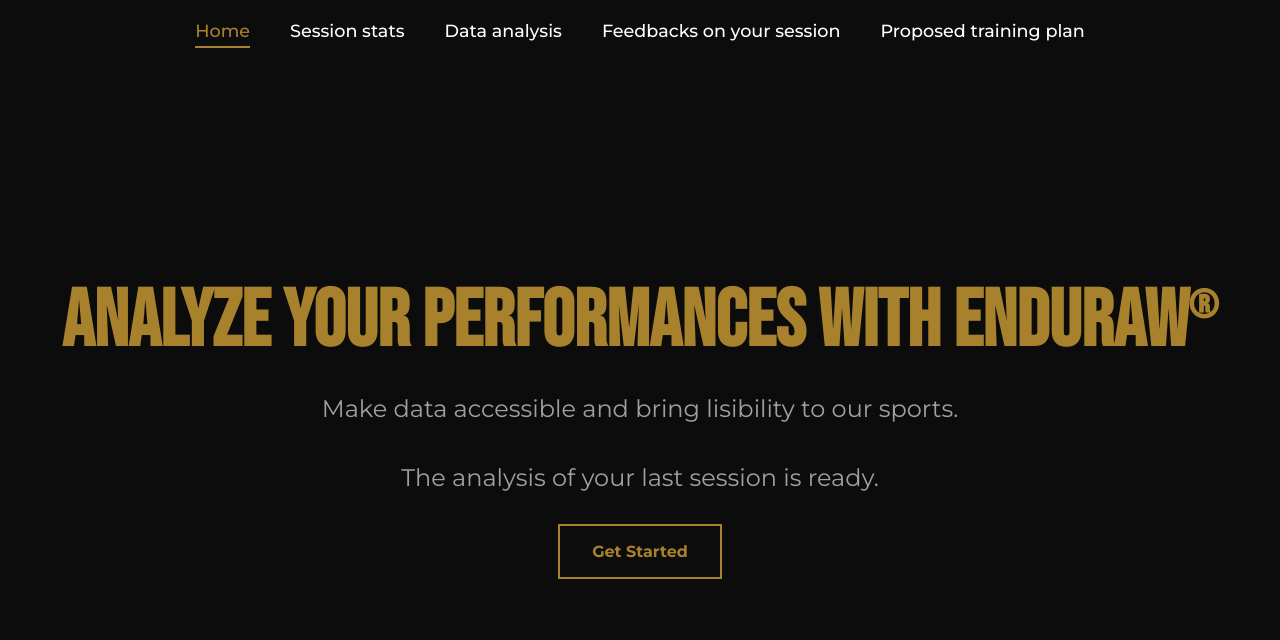
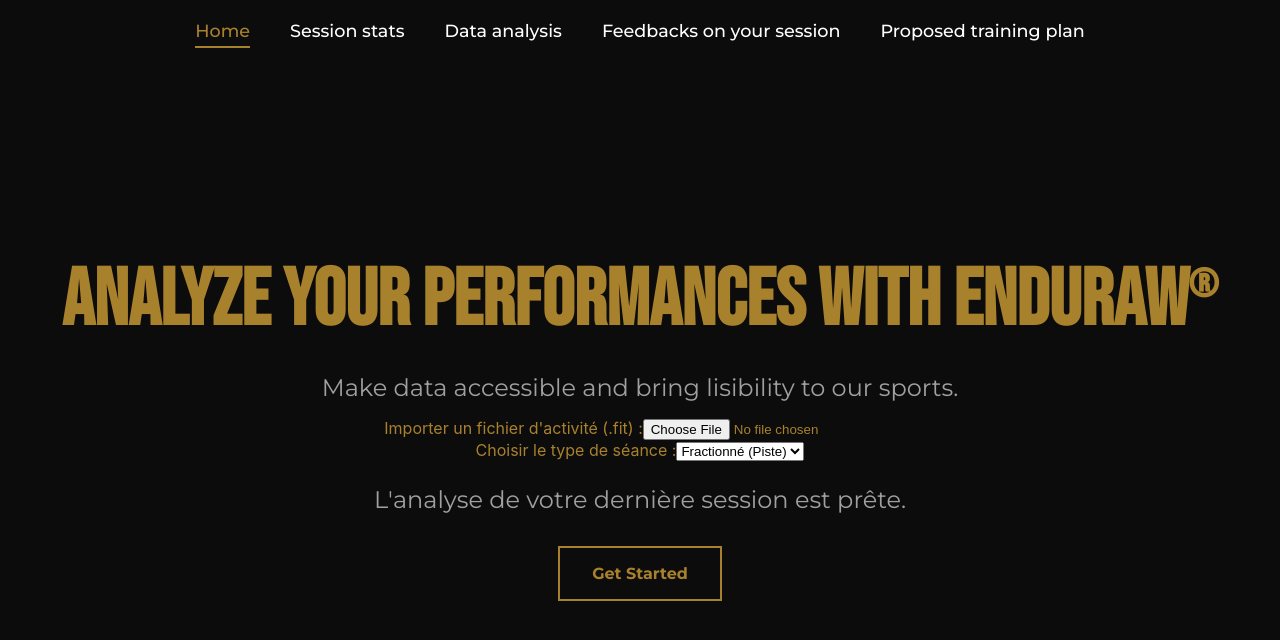
Before and after one commit to Nidaav/Enduraw_dashboard, a React (Create React App) app: page / in a window 1280 px wide. Shown: the top 640 px of the page. Built offline with nearby package versions, Linux system fonts and the light colour scheme.

Commit message:
LT/V3/1 - Début de l'ajout de la partie analyse de course

```diff
--- a/src/components/Pages/Home.jsx
+++ b/src/components/Pages/Home.jsx
@@ -1,21 +1,97 @@
-import React from 'react';
+import React, { useState } from 'react';
 import { useNavigate } from 'react-router-dom';
 
 const Home = () => {
   const navigate = useNavigate();
+  // État pour stocker le fichier sélectionné
+  const [selectedFile, setSelectedFile] = useState(null);
+  // État pour stocker le type de séance sélectionné
+  const [sessionType, setSessionType] = useState('Interval'); // 'Interval' par défaut pour le fractionné (outil actuel)
 
+  // Gère la sélection du fichier par l'utilisateur
+  const handleFileChange = (event) => {
+    // Ne prend que le premier fichier (il ne devrait y en avoir qu'un)
+    setSelectedFile(event.target.files[0]);
+  };
+
+  // Gère le changement du type de séance
+  const handleSessionTypeChange = (event) => {
+    setSessionType(event.target.value);
+  };
+
+  // Gère le clic sur "Get Started"
   const handleStart = () => {
-    navigate('/stats');
+    if (!selectedFile) {
+      alert("Veuillez importer un fichier .fit avant de commencer l'analyse.");
+      return;
+    }
+
+    // Ici, vous naviguerez vers la page d'analyse appropriée
+    // en fonction du type de séance sélectionné et du fichier.
+
+    // Pour l'exemple, nous allons vers '/stats' comme avant,
+    // mais dans un vrai scénario, vous pourriez utiliser une logique comme :
+    // if (sessionType === 'Interval') { navigate('/stats/interval', { state: { file: selectedFile } }); }
+    // else if (sessionType === 'Trail') { navigate('/stats/trail', { state: { file: selectedFile } }); }
+    // else if (sessionType === 'Road') { navigate('/stats/road', { state: { file: selectedFile } }); }
+
+    // Pour l'instant, on navigue vers /stats et on suppose que
+    // l'étape suivante gérera le fichier et le type.
+    console.log(`Fichier sélectionné: ${selectedFile.name}`);
+    console.log(`Type de séance sélectionné: ${sessionType}`);
+    navigate('/stats', { state: { file: selectedFile, sessionType: sessionType } });
   };
 
   return (
     <div className="home-container">
       <h1 className="home-title">ANALYZE YOUR PERFORMANCES WITH ENDURAW<span className="registered-symbol">®</span></h1>
       <p className="home-subtitle">Make data accessible and bring lisibility to our sports.</p>
-      <p className="home-subtitle">The analysis of your last session is ready.</p>
-      <button className="start-button" onClick={handleStart}>
+
+      {/* --- Importation de Fichier --- */}
+      <div className="file-importer">
+        <label htmlFor="fit-file-upload" className="file-upload-label">
+          Importer un fichier d'activité (.fit) :
+        </label>
+        <input
+          type="file"
+          id="fit-file-upload"
+          accept=".fit" // N'accepter que les fichiers .fit
+          onChange={handleFileChange}
+          className="file-input"
+        />
+        {selectedFile && (
+          <p className="selected-file-info">
+            Fichier sélectionné : **{selectedFile.name}**
+          </p>
+        )}
+      </div>
+
+      {/* --- Sélecteur de Type de Séance --- */}
+      <div className="session-type-selector">
+        <label htmlFor="session-type">Choisir le type de séance :</label>
+        <select
+          id="session-type"
+          value={sessionType}
+          onChange={handleSessionTypeChange}
+          className="select-input"
+        >
+          <option value="Interval">Fractionné (Piste)</option>
+          <option value="Road">Course sur Route</option>
+          <option value="Trail">Course de Trail</option>
+        </select>
+      </div>
+
+
+      {/* --- Bouton de Démarrage --- */}
+      <p className="home-subtitle">L'analyse de votre dernière session est prête.</p>
+      <button
+        className={`start-button ${!selectedFile ? 'disabled' : ''}`} // Optionnel: désactiver si pas de fichier
+        onClick={handleStart}
+        disabled={!selectedFile} // Désactiver si aucun fichier n'est sélectionné
+      >
         Get Started
       </button>
+
     </div>
   );
 };
```
